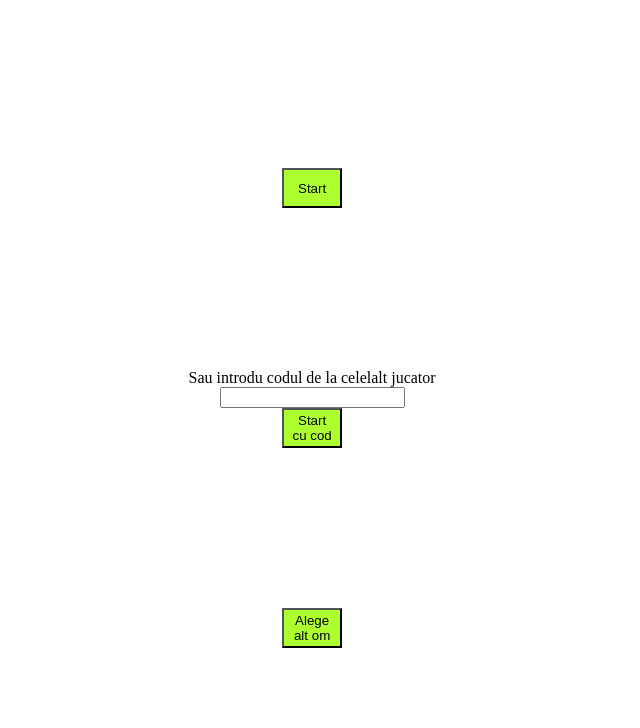
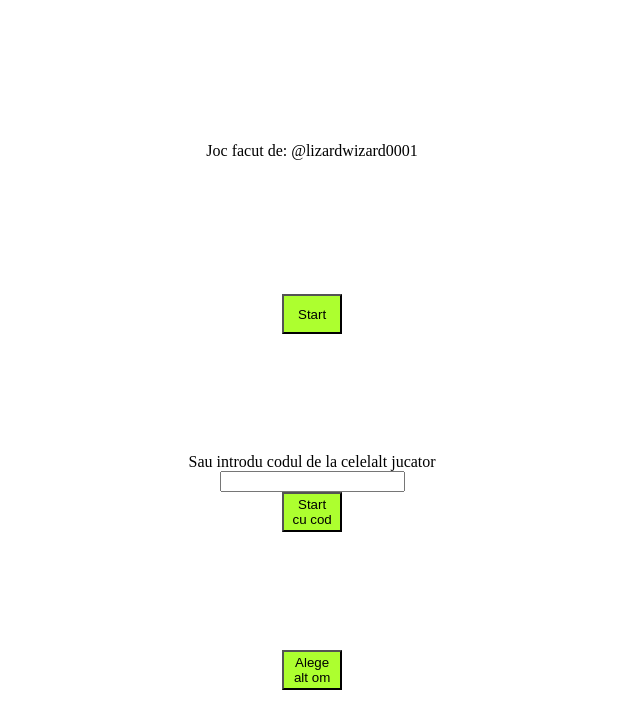
Before and after one commit to LizardWizard0001/GhiciCine, a plain HTML site: page GuessWho.html in a window 1280 px wide. Shown: the whole page, without its empty margins (0-640 px from the left). Drawn offline with nearby package versions, Linux system fonts and the light colour scheme.

Commit message:
Update GuessWho.html

```diff
--- a/GuessWho.html
+++ b/GuessWho.html
@@ -16,6 +16,7 @@
 <body>
 <div style="display: flex; justify-content: space-evenly; align-items: center;">
     <div style="display: flex; align-items: center; flex-direction: column; justify-content: space-evenly; height: 100vh">
+        <p>Joc facut de: @lizardwizard0001</p>
         <button style="width: 60px; height: 40px; background-color: greenyellow; text-align: center"
                 id="startButton">Start
         </button>
```
